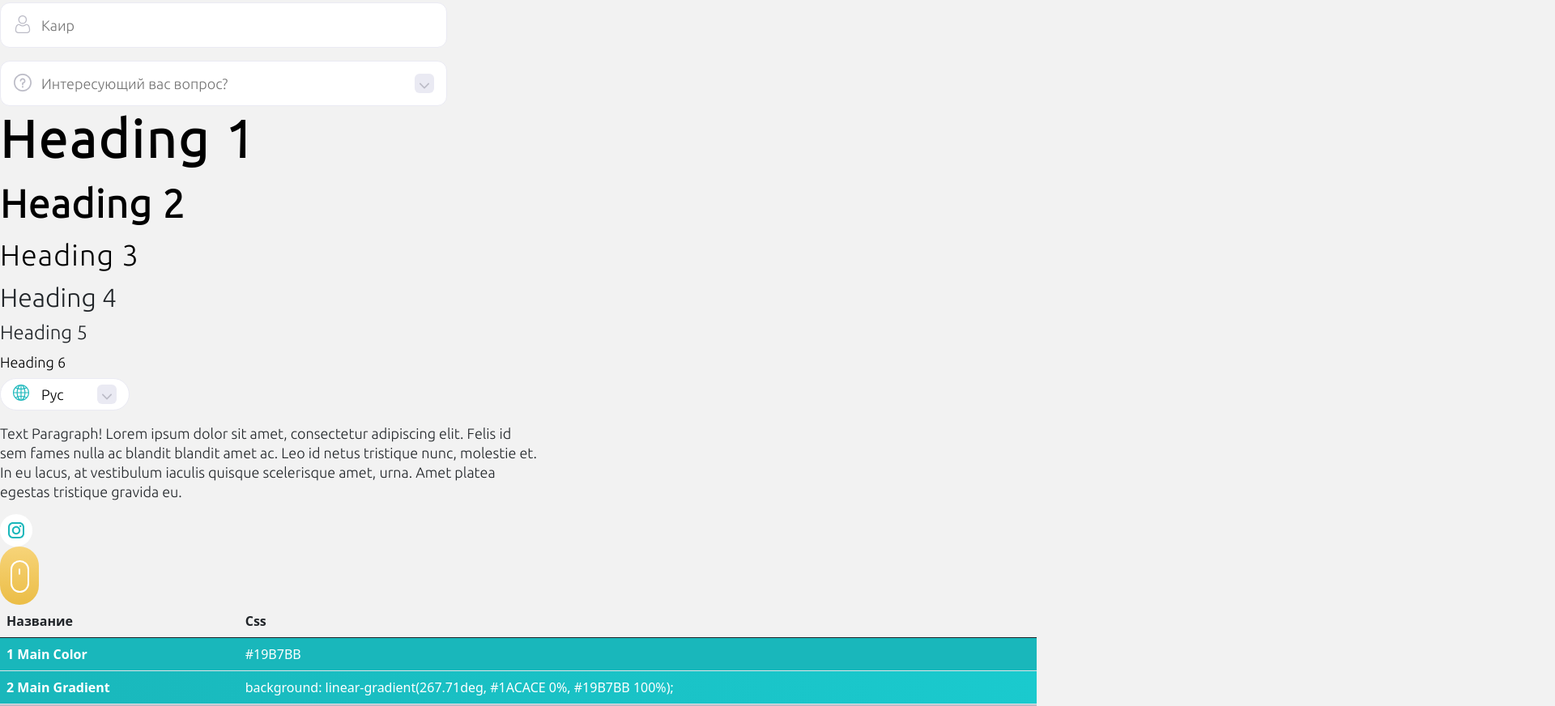
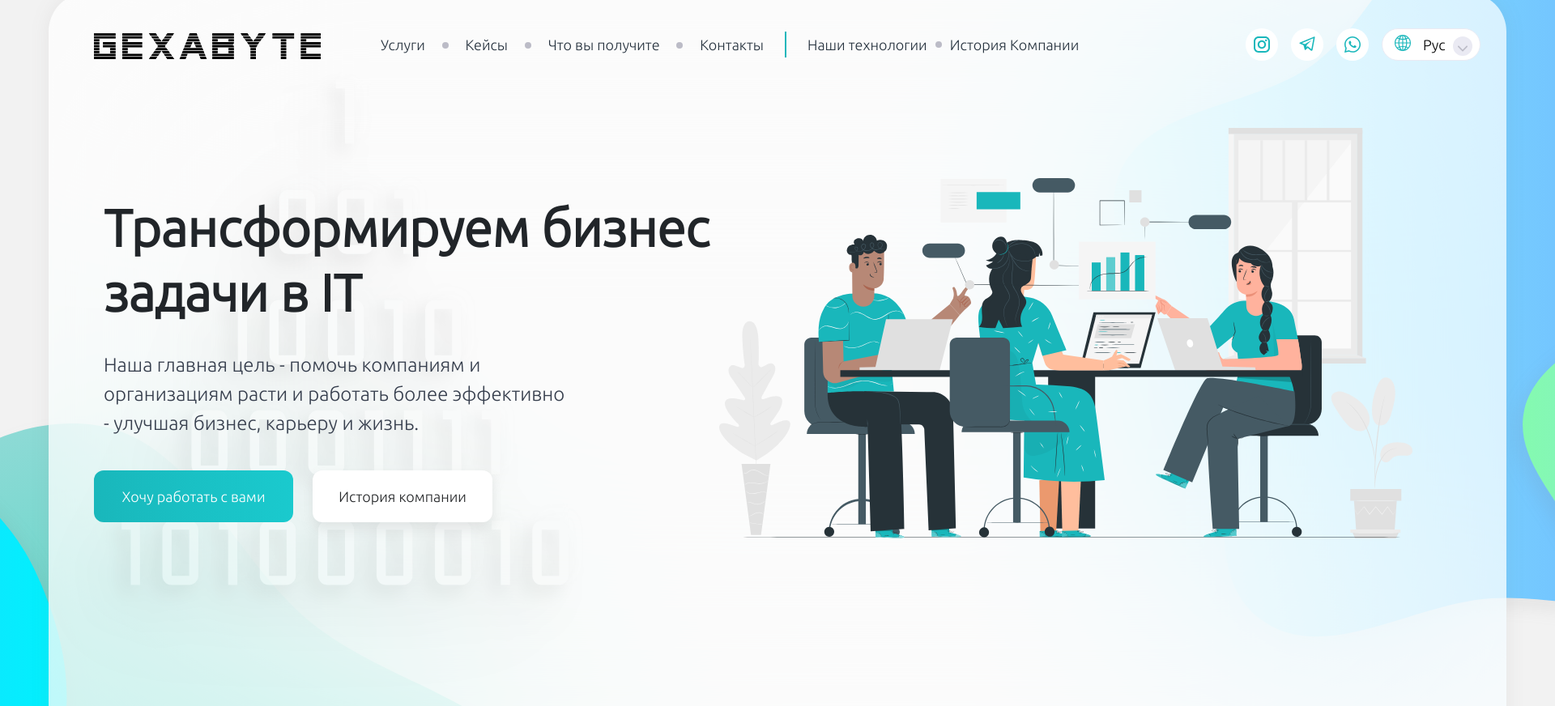
Before and after one commit to kalachlegends/GexaByte-Artem-Kalachev, a plain HTML site: page index.html in a window 1280 px wide. Shown: the part 69-941 px from the top of the page at 81% size, 1920 px wide, since content can reach past the window. Drawn offline with nearby package versions, Linux system fonts and the light colour scheme.

Commit message:
Add files via upload

```diff
--- a/css/style.css
+++ b/css/style.css
@@ -3,7 +3,7 @@
 * {box-sizing: border-box;}
 
 body{background: #F2F2F2;
-
+  overflow-x: hidden;
 }
 .form__name {
   position: relative;
@@ -17,7 +17,7 @@ body{background: #F2F2F2;
 
 }
 .dropdown{
-  width: 552px;
+  width: 122px;
 
 }
 .dropdown input {
@@ -66,7 +66,7 @@ body{background: #F2F2F2;
   height: 24px;
   border: none;
   background-color: #EAEAF3;
-  border-radius: 6px;
+  border-radius: 20px;
   cursor: pointer;
 }
 .buttonn__arrow:hover, .buttonn__arrow:focus{
@@ -197,11 +197,11 @@ body{background: #F2F2F2;
   padding: 0 0 16px 0;
 }
 .dropdown{
-  width: 552px;
+  width: 122px;
   height: 56px;
 }
 .mars {
-width: 160px;
+  width: 122px;
   height: 40px;
 
   border: 1px solid #EAEAF3;
@@ -217,7 +217,8 @@ height: 40px;
 
  text-align: left;
  position: absolute;
-  padding-left: 50px;}
+ padding-left: 50px;
+}
 .mars1 {
   width: 122px;
   height: 140px;
@@ -278,7 +279,7 @@ a:hover {
   box-shadow: 0px 0px 16px 0px rgba(0, 0, 0, 0.15) inset;
 
 }
-.bt2:hover{
+.bt3:hover{
 
   box-shadow: 0px 8px 16px 0px #19B7BB52;
   transition: all 0.7s ease 0s;
@@ -288,15 +289,15 @@ a:hover {
 
 .spas{
   position: static;
-  width: 94px;
-  height: 24px;
+  width: 182px;
+  height: 32px;
   left: 32px;
   top: 16px;
   font-family: Ubuntu;
   font-style: normal;
-  font-weight: 500;
+  font-weight: 400;
   font-size: 18px;
-  line-height: 24px;
+  line-height: 32px;
 
 
   color: #FFFFFF;
@@ -317,10 +318,10 @@ a:hover {
   padding: 16px 32px;
 
   position: absolute;
-  width: 117px;
-  height: 56px;
-  left: 348px;
-  top: 1099px;
+  width: 246px;
+  height: 64px;
+  left: 116px;
+  top: 650px;
 }
 .teleg{
 
@@ -435,3 +436,218 @@ left: 20px;
   top: 40%;
   transition: all 0.5s ease 0s;
 }
+/* main page*/
+.mainpage{
+  position: absolute;
+  width: 1800px;
+  height: 960px;
+  left: 60px;
+  top: 60px;
+
+  background: rgba(255, 255, 255, 0.7);
+  box-shadow: 0px 0px 24px rgba(126, 120, 120, 0.1);
+  backdrop-filter: blur(150px);
+  /* Note: backdrop-filter has minimal browser support */
+
+  border-radius: 48px;
+}
+.mainpage-img{
+  position: absolute;
+  width: 2453.57px;
+  height: 1497.53px;
+  left: -323.57px;
+  top: -62px;
+
+}
+.gexabyte_logo {
+  position: absolute;
+  width: 280px;
+  height: 32px;
+  left: 56px;
+  margin-top: 48px;
+}
+.navbar {
+  display: flex;
+  flex-direction: row;
+  align-items: center;
+  padding: 0px;
+
+  position: absolute;
+  left: 400px;
+  right: 907px;
+  top: 52px;
+  bottom: 884px;
+
+
+}
+a {
+  color: #26323E;
+  text-decoration: none;
+}
+.textnavbar a{
+  font-family: Ubuntu;
+  font-style: normal;
+  font-weight: 300;
+  font-size: 18px;
+  line-height: 24px;
+
+}
+.navbar1{
+  display: flex;
+  flex-direction: row;
+  align-items: center;
+  padding: 0px;
+
+  position: absolute;
+  left: 927px;
+  right: 527px;
+  top: 52px;
+  bottom: 884px;
+  width: 100%;
+}
+.textnavbar a:last-child{
+  padding: 10px;
+
+}
+.rectangle-on-menu-blue{
+  position: absolute;
+  width: 2px;
+  height: 32px;
+  right: 889px;
+  left: 909px;
+  bottom: 880px;
+  top: 48px;
+
+  /* mainColor */
+
+  background: #19B7BB
+}
+
+.social_pos{
+  position: absolute;
+
+
+  right: 282px;
+  top: 44px;
+
+}
+.social_pos1{
+ position: absolute;
+
+ right: 226px;
+ top: 44px;
+}
+.social_pos2{
+ position: absolute;
+
+ right: 170px;
+ top: 44px;
+}
+.position-rus-eng{
+
+  position: absolute;
+
+  right: 32px;
+  top: 44px;
+
+}
+.textindex{
+  position: absolute;
+  width: 800px;
+  height: 160px;
+  left: 116px;
+  top: 310px;
+
+  font-family: Ubuntu;
+  font-style: normal;
+  font-weight: bold;
+  font-size: 64px;
+  line-height: 80px;
+  /* or 125% */
+}
+.textindex1{
+  position: absolute;
+  width: 600px;
+  height: 108px;
+  left: 116px;
+  top: 502px;
+
+  font-family: Ubuntu;
+  font-style: normal;
+  font-weight: 300;
+  font-size: 24px;
+  line-height: 36px;
+  /* or 150% */
+
+
+  color: #363E4D;
+
+}
+.btn-white{
+  display: flex;
+  flex-direction: row;
+  align-items: center;
+  padding: 16px 32px;
+
+  position: absolute;
+  width: 222px;
+  height: 64px;
+  left: 386px;
+  top: 650px;
+
+  /* white */
+
+  background: #FFFFFF;
+  /* btnShadow */
+
+  box-shadow: 0px 8px 16px rgba(116, 115, 115, 0.15);
+
+}
+.spas1 {
+  position: static;
+  width: 158px;
+  height: 32px;
+  left: 32px;
+  top: 16px;
+
+  font-family: Ubuntu;
+  font-style: normal;
+  font-weight: 300;
+  font-size: 18px;
+  line-height: 32px;
+  /* identical to box height, or 178% */
+
+
+  /* black */
+
+  color: #252729;
+
+
+  /* Inside Auto Layout */
+
+  flex: none;
+  order: 0;
+  flex-grow: 0;
+  margin: 0px 10
+}
+.background01010{
+  position:absolute;
+
+  left: 150px;
+  top: 167px;
+  box-shadow: inset -3px 3px 4px rgba(255, 255, 255, 0.2);
+  filter: drop-shadow(8px -8px 10px rgba(255, 255, 255, 0.07)) drop-shadow(-10px 10px 10px rgba(0, 0, 0, 0.25)) drop-shadow(-30px 30px 30px rgba(0, 0, 0, 0.2)) drop-shadow(-45px 45px 70px rgba(0, 0, 0, 0.2));
+  opacity: 0.25;
+}
+.main-img-start{
+  position: absolute;
+
+  left: 888px;
+  top: 227px;
+}
+.scroll_pos{
+ position: absolute;
+
+ left: 876px;
+ top: 976px;
+}
--- a/index.html
+++ b/index.html
@@ -3,7 +3,7 @@
 <head>
 
 	<!-- boostrap -->
-
+	<meta name="viewport" content="width=device-width, initial-scale=1.0">
 	<link rel="stylesheet" type="text/css" href="css/bootstrap.css">
 
 	<script src="https://cdn.jsdelivr.net/npm/bootstrap@5.1.1/dist/js/bootstrap.bundle.min.js" integrity="sha384-/bQdsTh/da6pkI1MST/rWKFNjaCP5gBSY4sEBT38Q/9RBh9AH40zEOg7Hlq2THRZ" crossorigin="anonymous"></script>
@@ -18,113 +18,58 @@
 </head>
 <body>
 
-	<div class="input_name bottom">
-		<form class="form__name">
-			<input type="text" placeholder="Ваше имя">
-			<button type="submit"></button>
-		</form>
+	<img src="img/backgroundBlobs.svg" class="mainpage-img container-fluid">
+	<div class=" mainpage    ">
+		<img src="img/gexabyte-logo.svg" style="
+		top: 0.24%;
+		bottom: 0%;" class="gexabyte_logo">
+
+
+		<div class=" ">
+			<ul class="navbar-nav navbar ">
+				<li class="nav-item textnavbar "><a href="">Услуги</a></li>
+				<img src="img/elips.svg">
+				<li class="nav-item textnavbar " ><a href="">Кейсы</a></li>
+				<img src="img/elips.svg">
+				<li class="nav-item textnavbar " ><a href="">Что вы получите</a></li>
+				<img src="img/elips.svg">
+				<li class="nav-item textnavbar "><a href="">Контакты</a></li>
+			</ul>
+			<img src="img/rectangle-on-menu-blue.svg" class="rectangle-on-menu-blue">
+			<ul class="navbar-nav navbar1 ">
+				<li class="nav-item textnavbar "><a href="">Наши технологии</a></li>
+				<img src="img/elips.svg" class="textnavbar">
+				<li class="nav-item textnavbar "><a href="">История Компании</a></li>
+			</ul>
+
 		</div>
-
-	<div class="input_name bottom">
-		<form class="form__name">
-			<input type="text" placeholder="Каир">
-			<button type="submit"></button>
-		</form>
-	</div>
-
-	<div class="dropdown "
-
->
-		<div class="form__dropdown" >
-			<input type="text" placeholder="Интересующий вас вопрос?">
-			<button class="button__question" type="submit"></button>
-			<button class="buttonn__arrow" type="submit">
-				<div class="arrow_con">
-					<svg width="12" height="8" viewBox="0 0 12 8" xmlns="http://www.w3.org/2000/svg">
-						<path d="M5.99997 7.42022C5.7849 7.42022 5.56987 7.3381 5.4059 7.17421L0.24617 2.01443C-0.0820565 1.68621 -0.0820565 1.15404 0.24617 0.82595C0.574263 0.497856 1.10632 0.497856 1.43457 0.82595L5.99997 5.39161L10.5654 0.826109C10.8936 0.498016 11.4256 0.498016 11.7537 0.826109C12.0821 1.1542 12.0821 1.68636 11.7537 2.01459L6.59404 7.17437C6.42999 7.33829 6.21495 7.42022 5.99997 7.42022Z"/>
+		<div class="social social_pos" >
+			<svg width="20" height="20" viewBox="0 0 20 20" fill="none" xmlns="http://www.w3.org/2000/svg">
+				<path d="M14.0419 0H5.95811C2.67279 0 0 2.67279 0 5.95811V14.0419C0 17.3272 2.67279 20 5.95811 20H14.0419C17.3272 20 20 17.3272 20 14.0419V5.95811C20 2.67279 17.3272 0 14.0419 0ZM17.988 14.0419C17.988 16.2213 16.2213 17.988 14.0419 17.988H5.95811C3.77875 17.988 2.012 16.2213 2.012 14.0419V5.95811C2.012 3.77871 3.77875 2.012 5.95811 2.012H14.0419C16.2213 2.012 17.988 3.77871 17.988 5.95811V14.0419Z" />
+				<path d="M9.99986 4.82721C7.14762 4.82721 4.82715 7.14768 4.82715 9.99988C4.82715 12.8521 7.14762 15.1726 9.99986 15.1726C12.8521 15.1726 15.1726 12.8521 15.1726 9.99988C15.1726 7.14765 12.8521 4.82721 9.99986 4.82721ZM9.99986 13.1606C8.25423 13.1606 6.83915 11.7455 6.83915 9.99992C6.83915 8.25429 8.25427 6.83921 9.99986 6.83921C11.7455 6.83921 13.1606 8.25429 13.1606 9.99992C13.1606 11.7455 11.7455 13.1606 9.99986 13.1606Z" />
+				<path d="M15.1828 6.10562C15.8674 6.10562 16.4223 5.55069 16.4223 4.86614C16.4223 4.18159 15.8674 3.62665 15.1828 3.62665C14.4983 3.62665 13.9434 4.18159 13.9434 4.86614C13.9434 5.55069 14.4983 6.10562 15.1828 6.10562Z" />
 			</svg>
 		</div>
-			</button>
-			<div class="dropdown-child">
-				<a href="#">Где мой заказ?</a>
-				<a href="#">Где мой заказ?</a>
-				<a href="#">Где мой заказ?</a>
-				<a href="#">Где мой заказ?</a>
-				<a href="#">Где мой заказ?</a>
+		<div class="social social_pos1" >
+			<svg width="20" height="20" viewBox="0 0 20 20" fill="none" xmlns="http://www.w3.org/2000/svg">
+				<path d="M18.1984 0.395521L1.14711 7.49232C1.14711 7.49232 0.340947 7.78536 0.403347 8.32584C0.467427 8.86728 1.12527 9.11496 1.12527 9.11496L5.41575 10.6466C5.41575 10.6466 6.71079 15.1519 6.96567 16.0092C7.22055 16.8641 7.42503 16.8842 7.42503 16.8842C7.66239 16.9937 7.87815 16.8194 7.87815 16.8194L10.6501 14.1389L14.9704 17.653C16.1389 18.1937 16.5642 17.0671 16.5642 17.0671L19.6 0.824401C19.6 -0.257519 18.1984 0.395521 18.1984 0.395521ZM15.1797 15.7608L10.5577 12.0024L9.12351 13.3889L9.43887 10.439L15.5997 4.60008L7.20183 9.58584L3.47679 8.25624L17.6889 2.34072L15.1797 15.7608Z" />
+			</svg>
 		</div>
+		<div class="social social_pos2" >
+
+			<svg width="20" height="20" viewBox="0 0 20 20" fill="none" xmlns="http://www.w3.org/2000/svg">
+				<path d="M17.0282 2.90436C15.1494 1.03256 12.65 0.00106812 9.98993 0C7.33582 0 4.83246 1.03058 2.94128 2.90192C1.04675 4.77646 0.00244141 7.26761 0 9.90738V9.91043V9.91226C0.000305176 11.51 0.420074 13.1218 1.21689 14.593L0.0273132 20L5.49652 18.756C6.88171 19.454 8.42728 19.8221 9.98611 19.8227H9.99008C12.6437 19.8227 15.1471 18.792 17.0386 16.9205C18.9348 15.0444 19.9796 12.5565 19.9808 9.91501C19.9815 7.29218 18.9331 4.8024 17.0282 2.90436ZM9.98993 18.2617H9.98642C8.58673 18.2611 7.19986 17.9097 5.97595 17.2452L5.71732 17.1048L2.08054 17.932L2.87048 14.3419L2.7182 14.0793C1.96106 12.7736 1.56097 11.3322 1.56097 9.91058C1.56387 5.30899 5.3447 1.56097 9.98962 1.56097C12.2336 1.56189 14.342 2.43179 15.9265 4.01016C17.5349 5.61295 18.4204 7.70981 18.4196 9.91455C18.4178 14.5172 14.6362 18.2617 9.98993 18.2617Z" />
+
+				<path d="M7.27139 5.54153H6.83347C6.68103 5.54153 6.43353 5.5986 6.22418 5.82642C6.01468 6.05438 5.42432 6.60538 5.42432 7.72598C5.42432 8.84659 6.24326 9.92935 6.35739 10.0815C6.47168 10.2335 7.9382 12.6065 10.2609 13.5194C12.1913 14.2781 12.5842 14.1272 13.0031 14.0892C13.4221 14.0514 14.3551 13.5384 14.5456 13.0066C14.736 12.4748 14.736 12.0189 14.6789 11.9237C14.6217 11.8288 14.4693 11.7719 14.2408 11.658C14.0123 11.544 12.8923 10.9837 12.6828 10.9076C12.4733 10.8318 12.321 10.7938 12.1685 11.0219C12.0161 11.2495 11.5674 11.7763 11.434 11.9283C11.3008 12.0804 11.1674 12.0995 10.9388 11.9855C10.7103 11.8712 9.98181 11.6264 9.10886 10.8507C8.42938 10.2469 7.95789 9.47693 7.82452 9.24896C7.69131 9.02115 7.81033 8.89786 7.92493 8.78418C8.02762 8.68225 8.16632 8.54279 8.28061 8.40988C8.39474 8.27683 8.42725 8.18192 8.50354 8.02994C8.57968 7.87796 8.54153 7.7449 8.48447 7.63107C8.42725 7.51709 7.98871 6.39084 7.78546 5.9404H7.78561C7.61441 5.56107 7.4342 5.54825 7.27139 5.54153Z"/>
+			</svg>
 		</div>
-	</div>
-
-<h1 style="font-family: Ubuntu;
-font-style: normal;
-font-weight: bold;
-font-size: 64px;
-line-height: 80px;
-/* identical to box height, or 125% */
-
-letter-spacing: 0.05em;
-
-color: #000000;">Heading 1</h1>
-<h2 style="font-family: Ubuntu;
-font-style: normal;
-font-weight: bold;
-font-size: 48px;
-line-height: 64px;
-/* identical to box height, or 133% */
-
-letter-spacing: 0.03em;
-
-color: #000000;">Heading 2</h2>
-<h3 style="
-font-family: Ubuntu;
-font-style: normal;
-font-weight: 500;
-font-size: 36px;
-line-height: 48px;
-/* identical to box height, or 133% */
-
-letter-spacing: 0.03em;
-
-color: #000000;">Heading 3</h3>
-<h4 style="font-family: Ubuntu;
-font-style: normal;
-font-weight: normal;
-font-size: 32px;
-line-height: 40px;">Heading 4</h4>
-<h5 style="font-family: Ubuntu;
-font-style: normal;
-font-weight: normal;
-font-size: 24px;
-line-height: 32px;">Heading 5</h5>
-<h6 style="font-family: Ubuntu;
-font-style: normal;
-font-weight: normal;
-font-size: 18px;
-line-height: 24px;
-/* identical to box height, or 133% */
-
-
-color: #000000;">Heading 6</h6>
-
-
-	<button type="button" class="bt1 Grad botom "><span class="spas">Отправить</span></button>
-
-	<button type="button" class="bt2 Grad botom " ><span class="spas">Hover</span></button>
-	<button type="button" class="bt3 Grad botom " ><span class="spas">Active</span></button>
-	<button class="teleg"
-	>
-
-		<img class="telegimage" style="width: 20px; height: 20px;" src="img/telegram 1.svg">
-	<span class="telegt">Написать в Telegram</span>
-</span>
-</button>
-
-	<div class="dropdown b ">
+		<div class="dropdown position-rus-eng">
 			<button class="mars " type="button" id="dropdownMenuButton1" data-bs-toggle="dropdown" aria-expanded="false">
 				<img src="img/frame.svg" style="position: absolute; left: 15px; align-content: center; ">
 				<span >Рус</span>
-				<button class="buttonn__arrow" data-bs-toggle="dropdown" aria-expanded="true" style="position: absolute;
-				left: 120px; top: -8px; " type="submit">
+				<button class="buttonn__arrow" data-bs-toggle="dropdown" aria-expanded="true" style="margin-top: 10px;
+				margin-right: 10px;
+				; " type="submit">
 				<div class="arrow_con">
 					<svg width="12" height="8" viewBox="0 0 12 8" xmlns="http://www.w3.org/2000/svg">
 						<path d="M5.99997 7.42022C5.7849 7.42022 5.56987 7.3381 5.4059 7.17421L0.24617 2.01443C-0.0820565 1.68621 -0.0820565 1.15404 0.24617 0.82595C0.574263 0.497856 1.10632 0.497856 1.43457 0.82595L5.99997 5.39161L10.5654 0.826109C10.8936 0.498016 11.4256 0.498016 11.7537 0.826109C12.0821 1.1542 12.0821 1.68636 11.7537 2.01459L6.59404 7.17437C6.42999 7.33829 6.21495 7.42022 5.99997 7.42022Z"/>
@@ -141,69 +86,26 @@ color: #000000;">Heading 6</h6>
 
 		</ul>
 	</div>
-<p style="font-family: Ubuntu;
-font-size: 18px;
-font-style: normal;
-font-weight: 300;
-line-height: 24px;
-letter-spacing: 0em;
-text-align: left;
-">Text Paragraph! Lorem ipsum dolor sit amet, consectetur adipiscing elit. Felis id <br>
-sem fames nulla ac blandit blandit amet ac. Leo id netus tristique nunc, molestie et.<br> In eu lacus, at vestibulum iaculis quisque scelerisque amet, urna. Amet platea <br>egestas tristique gravida eu.</p>
-<div class="social">
-		<svg width="20" height="20" viewBox="0 0 20 20" fill="none" xmlns="http://www.w3.org/2000/svg">
-			<path d="M14.0419 0H5.95811C2.67279 0 0 2.67279 0 5.95811V14.0419C0 17.3272 2.67279 20 5.95811 20H14.0419C17.3272 20 20 17.3272 20 14.0419V5.95811C20 2.67279 17.3272 0 14.0419 0ZM17.988 14.0419C17.988 16.2213 16.2213 17.988 14.0419 17.988H5.95811C3.77875 17.988 2.012 16.2213 2.012 14.0419V5.95811C2.012 3.77871 3.77875 2.012 5.95811 2.012H14.0419C16.2213 2.012 17.988 3.77871 17.988 5.95811V14.0419Z" />
-			<path d="M9.99986 4.82721C7.14762 4.82721 4.82715 7.14768 4.82715 9.99988C4.82715 12.8521 7.14762 15.1726 9.99986 15.1726C12.8521 15.1726 15.1726 12.8521 15.1726 9.99988C15.1726 7.14765 12.8521 4.82721 9.99986 4.82721ZM9.99986 13.1606C8.25423 13.1606 6.83915 11.7455 6.83915 9.99992C6.83915 8.25429 8.25427 6.83921 9.99986 6.83921C11.7455 6.83921 13.1606 8.25429 13.1606 9.99992C13.1606 11.7455 11.7455 13.1606 9.99986 13.1606Z" />
-			<path d="M15.1828 6.10562C15.8674 6.10562 16.4223 5.55069 16.4223 4.86614C16.4223 4.18159 15.8674 3.62665 15.1828 3.62665C14.4983 3.62665 13.9434 4.18159 13.9434 4.86614C13.9434 5.55069 14.4983 6.10562 15.1828 6.10562Z" />
-		</svg>
 </div>
+<div>
+	<img src="img/background01010.svg" class="background01010">
+	<img src="img/main-img-start.svg" class="main-img-start">
 
+	<p class="container textindex">
+		Трансформируем бизнес задачи в IT
+	</p>
+	<p class="textindex1 container">Наша главная цель - помочь компаниям и организациям расти и работать более эффективно - улучшая бизнес, карьеру и жизнь.</p>
+</div>
+<button type="button" class="bt3 Grad botom " ><span class="spas">Хочу работать с вами</span></button>
+<button type="button" class="Grad btn-white " ><span class="spas1">История компании</span></button>
 
-	<div class="scroll" id="option1" autocomplete="off">
+<div class="scroll scroll_pos" id="option1" autocomplete="off">
 	<div class="circle" id="option1" autocomplete="off" >
 		<div class="circle__dot" ></div>
 	</div>
 </div>
-<table class="table">
-  <thead class="thead-dark">
-    <tr>
-      <th scope="col">Название</th>
-      <th scope="col">Css</th>
+</div>
 
-    </tr>
-  </thead>
-  <tbody>
-    <tr style="background: #19B7BB;">
-      <th scope="row" style="color: white;">1 Main Color</th>
-      <td style="color: white;">#19B7BB</td>
-
-    </tr>
-    <tr>
-       <tr style="background: linear-gradient(267.71deg, #1ACACE 0%, #19B7BB 100%);">
-      <th scope="row" style="color: white;">2 Main Gradient</th>
-      <td style="color: white;">background: linear-gradient(267.71deg, #1ACACE 0%, #19B7BB 100%);</td>
-    </tr>
-    <tr style="background: #BCBCC7;">
-      <th scope="row" style="color: white;">3 Light Grey </th>
-      <td style="color: white;">#BCBCC7</td>
-    </tr>
-      <tr style="background: #EAEAF3;">
-      <th scope="row" style="color: white;">4 Light Grey 2 </th>
-      <td style="color: white;">EAEAF3</td>
-    </tr>
-          <tr style="background: linear-gradient(180deg, #F7D479 0%, #EBBD46 100%)">
-      <th scope="row" style="color: white;">5 Orange Gradient </th>
-      <td style="color: white;">background: linear-gradient(180deg, #F7D479 0%, #EBBD46 100%)</td>
-    </tr>
-          <tr style="background: #252729">
-      <th scope="row" style="color: white;">6 Black </th>
-      <td style="color: white;">252729</td>
-    </tr>
-  </tbody>
-</table>
-
-
-</table>
 </body>
 <!-- jquery -->
 
```
Also changed, not shown: uikit.html (added, +210 -0 lines), css/bootstrap.css, img/background01010.svg (added), img/backgroundBlobs.svg (added), img/elips.svg (added), img/gexabyte-logo.svg (added), img/instgram.svg (added), img/main-img-start.svg (added), img/rectangle-on-menu-blue.svg (added), img/telegram.svg (added), img/whatsapp 1.svg (added), img/whatsappat1.svg (added). Lines whose indentation alone changed are shown as unchanged.
